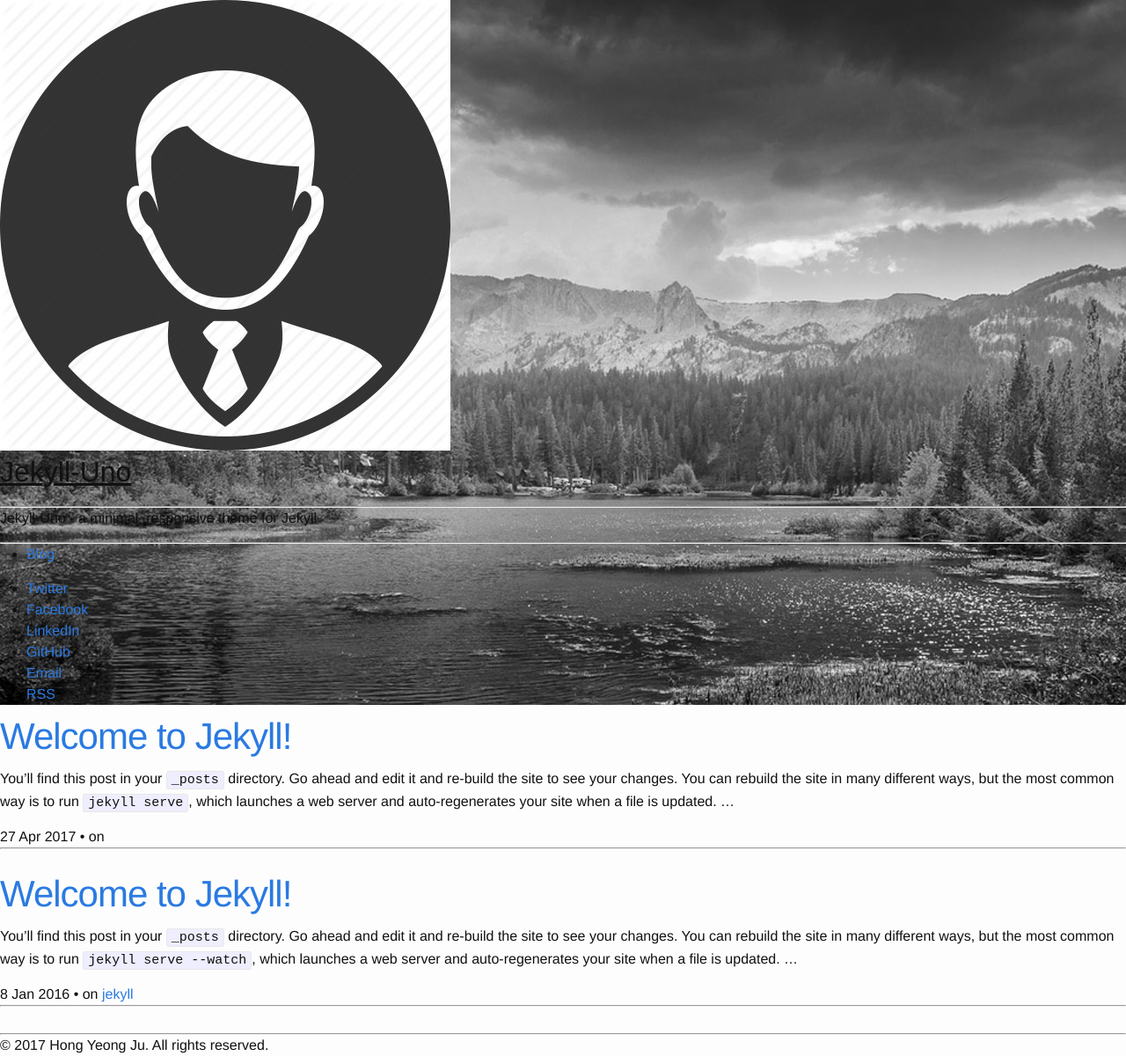
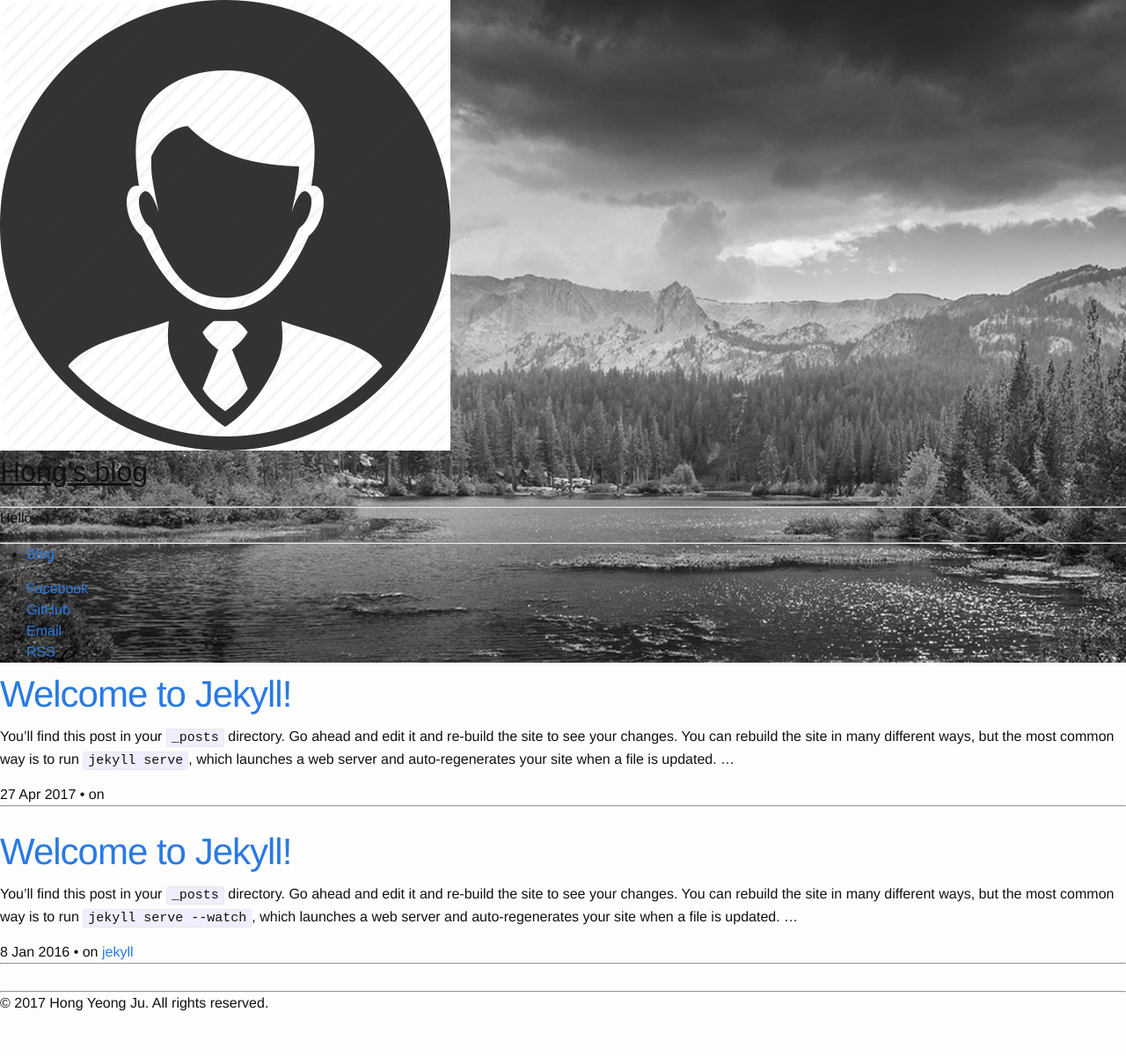
Before and after one commit to hjp0819/hjp0819.github.io, a Jekyll site: the page built from index.html, in a window 1280 px wide. Shown: the whole page at 88% size. Built offline with Jekyll 4.4.1, drawn with Linux system fonts in a browser that asks for light colours; nearby versions of some CDN libraries; the list of posts is cut into pages by our own code; after the commit the page ends 1152 px from its top, so only the background shows below that; part of the change alters nothing that is shown.

Commit message:
시작화면변경

```diff
--- a/_config.yml
+++ b/_config.yml
@@ -1,6 +1,6 @@
 # Site settings
-title: Jekyll-Uno
-description: 'Jekyll-Uno - a minimal, responsive theme for Jekyll'
+title: Hong's blog
+description: Hello :-)
 url: 'http://joshgerdes.com/jekyll-uno'
 baseurl: ''
 # google_analytics: 'UA-XXXXXX-X'
@@ -9,10 +9,10 @@ baseurl: ''
 author:
   name: 'Hong Yeong Ju'
   email: hjp0819@gmail.com
-  twitter_username: joshgerdes
-  facebook_username: joshgerdes
-  github_username: Yeong Ju
-  linkedin_username:  joshgerdes
+  twitter_username:
+  facebook_username: hjp0819@naver.com
+  github_username: hjp0819
+  linkedin_username:
 
 defaults:
   -
```
